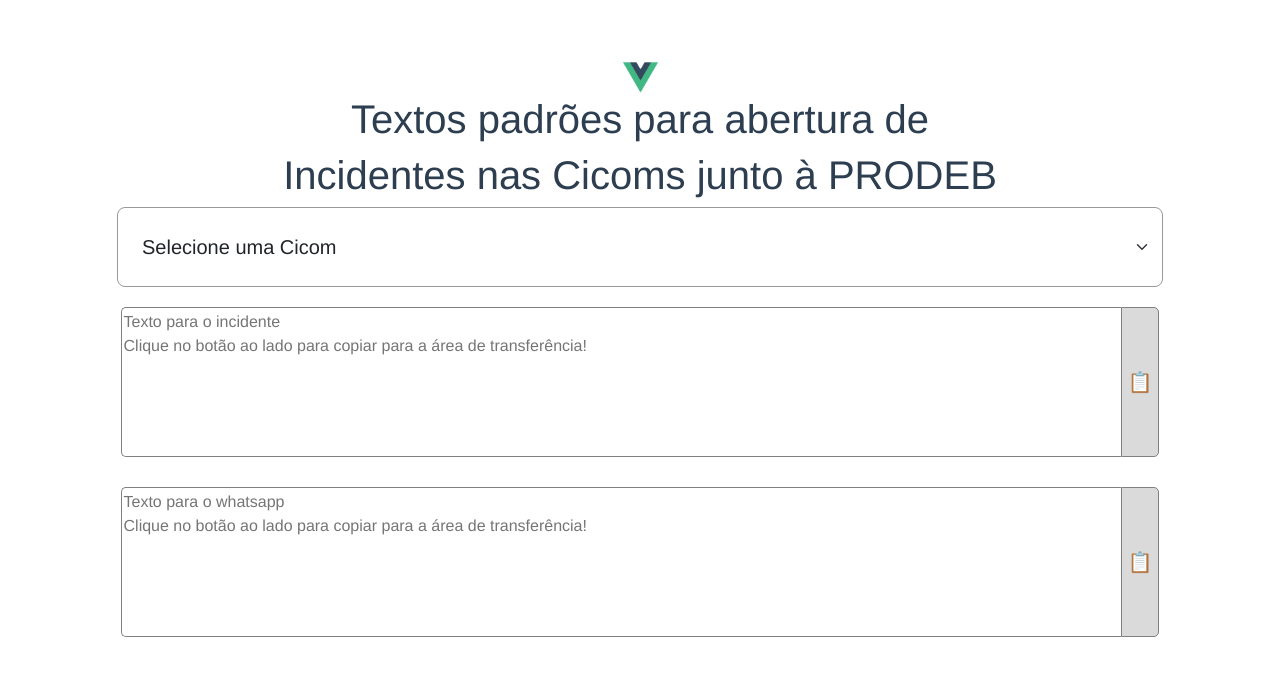
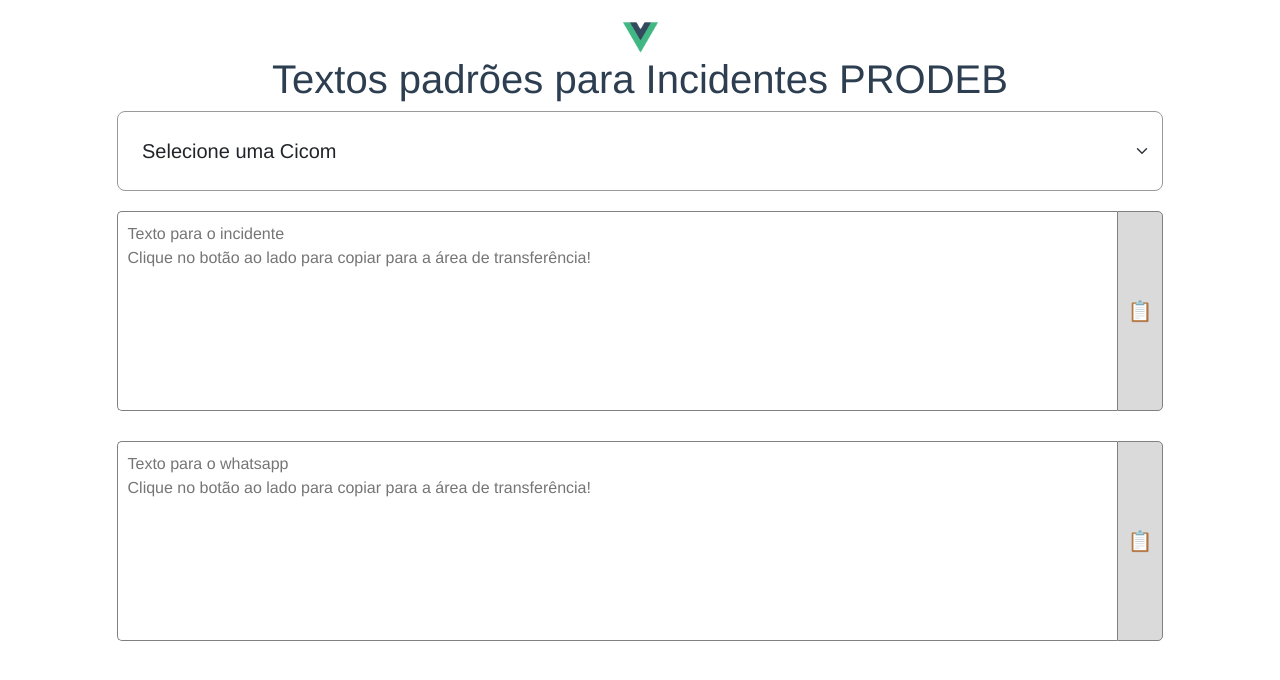
Before and after one commit to Peter-loliveira/TextGPT, a Vue app: page / in a window 1280 px wide. Shown: the top 680 px of the page. Built offline with nearby package versions, Linux system fonts and the light colour scheme.

Commit message:
Funcional
Sistema encontra-se funcional

```diff
--- a/src/App.vue
+++ b/src/App.vue
@@ -1,16 +1,14 @@
 <template>
   <div id="titulo">
     <img src="./assets/logo.png" alt="" />
-    <h1>Textos padrões para abertura de</h1>
-    <h1>Incidentes nas Cicoms junto à PRODEB</h1>
+    <h1>Textos padrões para Incidentes PRODEB</h1>
     <selectCicom @preencher="preencherCampos()" :cicoms="cicoms" />
-    <inputTexto :textoPadrao="incidente" :textoRecebido="textoInciente" />
-    <inputTexto :textoPadrao="whatsapp" :textoRecebido="textoWhatsapp" />
+    <inputTexto idTextArea="incidente" :textoRecebido="textoInciente" />
+    <inputTexto idTextArea="whatsapp" :textoRecebido="textoWhatsapp" />
   </div>
 </template>
 
 <script>
-// import HelloWorld from './components/HelloWorld.vue'
 import inputTexto from "./components/inputText.vue";
 import selectCicom from "./components/selectCicom.vue";
 import "bootstrap/dist/css/bootstrap.min.css";
@@ -22,11 +20,12 @@
     return {
       dataIncidente: "",
 
-      incidente: 'incidente',
-      whatsapp: 'whatsapp',
+      incidente: "incidente",
+      whatsapp: "whatsapp",
 
       textoInciente: "",
       textoWhatsapp: "",
+
       cicoms: [
         {
           cicom: "Alagoinhas",
@@ -168,18 +167,7 @@
     selectCicom,
   },
   methods: {
-    preencherCampos: function () {
-      this.geraHora();
-      let indiceCicom =
-        document.getElementById("lista-cicoms").selectedIndex - 1;
-
-      this.textoWhatsapp = `Foi aberto um Incidente junto à PRODEB referente à queda do link de DADOS da CICOM ${this.cicoms[
-        indiceCicom
-      ].cicom.toUpperCase()}.\nIncidente Nº: `;
-
-      // this.textoFinal = `CICOM ${this.cicoms[indexCicomSelecionada].cicom.toUpperCase()}.\nInformamos que às ${this.dataIncidente} foi constatado que o link de dados do CICOM na cidade de ${this.cicoms[this.cicomSelecionada].cicom.toUpperCase()}, do circuito ${this.cicoms[indexCicomSelecionada].circuito.toUpperCase()}, encontra-se inoperante. \nInformamos ainda que o atendimento é de emergência operando 24h e não pode parar.\nTelefone / Contato: ${this.cicoms[indexCicomSelecionada].Tel} / Coordenador ou Adjunto da CICOM.\nChamado aberto por `;
-    },
-    geraHora: function () {
+    geraHora() {
       let data = new Date();
       let dia = data.getDate();
       if (dia < 10) {
@@ -204,12 +192,29 @@
       }
       this.dataIncidente = `${hora}h${min} do dia ${dia}/${mes}/${ano}`;
     },
+
+    preencherCampos() {
+      this.geraHora();
+      const indiceCicom =
+        document.getElementById("lista-cicoms").selectedIndex - 1;
+
+      this.textoWhatsapp = `Foi aberto um Incidente junto à PRODEB referente à queda do link de DADOS da CICOM ${this.cicoms[
+        indiceCicom
+      ].cicom.toUpperCase()}.\nIncidente Nº: `;
+
+      this.textoInciente = `CICOM ${this.cicoms[
+        indiceCicom
+      ].cicom.toUpperCase()}.\nInformamos que às ${
+        this.dataIncidente
+      } foi constatado que o link de DADOS da CICOM da cidade de ${this.cicoms[
+        indiceCicom
+      ].cicom.toUpperCase()}, de circuito ${this.cicoms[
+        indiceCicom
+      ].circuito.toUpperCase()}, encontra-se inoperante. \nInformamos ainda que o atendimento é de emergência, operando 24h e não pode parar.\nTelefone / Contato: ${
+        this.cicoms[indiceCicom].Tel
+      } / Coordenador ou Adjunto da CICOM.\nChamado aberto por `;
+    },
   },
-  watch: {
-    textoWhatsapp(){
-
-    }
-  }
 };
 </script>
 
@@ -220,7 +225,7 @@
   -moz-osx-font-smoothing: grayscale;
   text-align: center;
   color: #2c3e50;
-  margin-top: 60px;
+  margin-top: 20px;
 }
 img {
   width: 35px;
--- a/src/components/inputText.vue
+++ b/src/components/inputText.vue
@@ -1,13 +1,12 @@
 <template>
   <div class="texts-area">
     <textarea
-      textoGerado
       class="textsGenerated"
       :placeholder="textoInserido"
-      :value="textoFinal"
-      :id="textoPadrao"
+      :id="idTextArea"
+      :value="exibeTexto"
     ></textarea>
-    <button class="buttons" @click="copiarTexto()">📋</button>
+    <button class="buttons" @click="copiarTexto()"> 📋 </button>
   </div>
 </template>
 
@@ -16,19 +15,25 @@
 import "bootstrap";
 export default {
   name: "inputTexto",
-  props: ["textoPadrao", 'textoRecebido'],
+  props: ["idTextArea", "textoRecebido"],
   data() {
     return {
-      textoFinal: this.textoRecebido,
-      textoInserido: `Texto para o ${this.textoPadrao}\nClique no botão ao lado para copiar para a área de transferência!`,
+      textoFinal: "",
+      textoInserido: `Texto para o ${this.idTextArea}\nClique no botão ao lado para copiar para a área de transferência!`,
     };
   },
   methods: {
     copiarTexto: function () {
-      const textoGerado = document.getElementById(this.textoPadrao)
+      const textoGerado = document.getElementById(this.idTextArea)
       navigator.clipboard.writeText(textoGerado.value)
     },
+
   },
+  computed: {
+    exibeTexto() {
+      return this.textoRecebido
+    }
+  }
 };
 </script>
 
@@ -41,6 +46,7 @@
 .textsGenerated,
 .buttons {
   border: 1px solid gray;
+  padding: 10px;
 }
 
 .buttons:hover {
@@ -50,10 +56,11 @@
 .textsGenerated {
   border-radius: 5px 0 0 5px;
   width: 1000px;
+  height: 200px;
   resize: none;
   border: 1px solid gray;
   border-right: 0px;
-  height: 150px;
+
 }
 
 .buttons {
--- a/src/components/selectCicom.vue
+++ b/src/components/selectCicom.vue
@@ -10,7 +10,7 @@
         v-for="cicom in cicoms"
         :key="cicom.circuito"
       >
-      {{ cicom.cicom.toUpperCase() }} -{{ cicom.circuito }}
+      {{ cicom.cicom.toUpperCase() }} - {{ cicom.circuito }}
       </option>
     </select>
   </div>
@@ -20,185 +20,16 @@
 export default {
   name: "selectCicom",
   props: ['cicoms'],
-  data() {
-    return {
-       // Lista de CICOMS e seus dados para a bertura do chamado
-      // cicoms: [
-      //   {
-      //     cicom: "Alagoinhas",
-      //     circuito: "ALGRG0028I",
-      //     RG: "4",
-      //     Tel: "(75)3423-9200",
-      //   },
-      //   {
-      //     cicom: "Barreiras",
-      //     circuito: "BRSRG0027I",
-      //     RG: "4",
-      //     Tel: "(77)3611-0190",
-      //   },
-      //   {
-      //     cicom: "Brumado",
-      //     circuito: "BMDRG0010I",
-      //     RG: "4",
-      //     Tel: "(77)3453-2649",
-      //   },
-      //   {
-      //     cicom: "Esplanada",
-      //     circuito: "ESPRG0006I",
-      //     RG: "4",
-      //     Tel: "(75)3413-7600",
-      //   },
-      //   {
-      //     cicom: "Euclides da Cunha",
-      //     circuito: "ECNRG0010I",
-      //     RG: "4",
-      //     Tel: "(75)32710190",
-      //   },
-      //   {
-      //     cicom: "Feira de Santana",
-      //     circuito: "FRSRG0074I",
-      //     RG: "4",
-      //     Tel: "(75)3224-0918",
-      //   },
-      //   {
-      //     cicom: "Guanambi",
-      //     circuito: "GMBRG0014I",
-      //     RG: "4",
-      //     Tel: "(77)3451-5399",
-      //   },
-      //   {
-      //     cicom: "Ibotirama",
-      //     circuito: "ITMRG0006I",
-      //     RG: "4",
-      //     Tel: "(77)3698-6500",
-      //   },
-      //   {
-      //     cicom: "Irecê",
-      //     circuito: "IRCRG0019I",
-      //     RG: "4",
-      //     Tel: "(74)3641-5935",
-      //   },
-      //   {
-      //     cicom: "Itaberaba",
-      //     circuito: "ITRRG0018I",
-      //     RG: "4",
-      //     Tel: "(75)3251-8450",
-      //   },
-      //   {
-      //     cicom: "Itabuna",
-      //     circuito: "ITBRG0036I",
-      //     RG: "4",
-      //     Tel: "(73)32141500",
-      //   },
-      //   {
-      //     cicom: "Jequié",
-      //     circuito: "JQERG0035I",
-      //     RG: "4",
-      //     Tel: "(73)3528-3900",
-      //   },
-      //   {
-      //     cicom: "Juazeiro",
-      //     circuito: "JUARG0041I",
-      //     RG: "4",
-      //     Tel: "(74)3611-9230",
-      //   },
-      //   {
-      //     cicom: "Paulo Afonso",
-      //     circuito: "PAFRG0023I",
-      //     RG: "4",
-      //     Tel: "(75)3281-8900",
-      //   },
-      //   {
-      //     cicom: "Porto Seguro",
-      //     circuito: "PSGRG0020I",
-      //     RG: "4",
-      //     Tel: "(73)3268-9330",
-      //   },
-      //   {
-      //     cicom: "Santa Maria da Vitoria",
-      //     circuito: "SMVRG0014I",
-      //     RG: "4",
-      //     Tel: "(77)3483-6549",
-      //   },
-      //   {
-      //     cicom: "Santo Antônio de Jesus",
-      //     circuito: "SAJRG0016I",
-      //     RG: "4",
-      //     Tel: "(75)3631-8450",
-      //   },
-      //   {
-      //     cicom: "Senhor do Bonfim",
-      //     circuito: "SDBRG0018I",
-      //     RG: "4",
-      //     Tel: "(74)3541-3995",
-      //   },
-      //   {
-      //     cicom: "Serrinha",
-      //     circuito: "SRRRG0019I",
-      //     RG: "4",
-      //     Tel: "(75) 3261-8247",
-      //   },
-      //   {
-      //     cicom: "Teixeira de Freitas",
-      //     circuito: "TXFRG0020I",
-      //     RG: "4",
-      //     Tel: "(73)3165-2199",
-      //   },
-      //   {
-      //     cicom: "Valença",
-      //     circuito: "VLCRG0018I",
-      //     RG: "4",
-      //     Tel: "(75)36433400",
-      //   },
-      //   {
-      //     cicom: "Vitoria da Conquista",
-      //     circuito: "VCARG0038I",
-      //     RG: "4",
-      //     Tel: "(77) 3420-8800",
-      //   },
-      // ],
-
-    };
-  },
   methods: {
-    // gerarTexto: function () {
-    //   const lista = document.getElementById("lista-cicoms");
-    //   this.indexCicomSelecionada = lista.selectedIndex - 1;
-    //   this.geraHora()
-    //   this.textoFinal = `CICOM ${this.cicoms[this.indexCicomSelecionada].cicom.toUpperCase()}.\nInformamos que às ${this.dataIncidente} foi constatado que o link de dados do CICOM na cidade de ${this.cicoms[this.indexCicomSelecionada].cicom.toUpperCase()}, do circuito ${this.cicoms[this.indexCicomSelecionada].circuito.toUpperCase()}, encontra-se inoperante. \nInformamos ainda que o atendimento é de emergência operando 24h e não pode parar.\nTelefone / Contato: ${this.cicoms[this.indexCicomSelecionada].Tel} / Coordenador ou Adjunto da CICOM.\nChamado aberto por `;
-    //   this.whatsappFinal = `Foi aberto um Incidente junto à PRODEB referente à queda do link de DADOS da CICOM ${this.cicoms[this.indexCicomSelecionada].cicom.toUpperCase()}.\nIncidente Nº: `;
-    //   this.preencherCamposTexto()
-
-    // },
-    // geraHora: function() {
-    //   let data = new Date();
-    //   let dia = data.getDate();
-    //   if (dia < 10) {
-    //     dia = "0" + dia;
-    //   }
-
-    //   let mes = data.getMonth() + 1;
-    //   if (mes < 10) {
-    //     mes = "0" + mes;
-    //   }
-
-    //   let ano = data.getFullYear();
-
-    //   let hora = data.getHours();
-    //   if (hora < 10) {
-    //     hora = "0" + hora;
-    //   }
-
-    //   let min = data.getMinutes();
-    //   if (min < 10) {
-    //     min = "0" + min;
-    //   }
-    //   this.dataIncidente =  `${hora}h${min} do dia ${dia}/${mes}/${ano}`
-    // },
-    preencherCamposTexto: function() {
+    preencherCamposTexto() {
+    const select = document.getElementById('lista-cicoms').selectedIndex
+    if (select === 0 ){
+      return
+    } else {
       this.$emit('preencher')
     }
 
+    }
   },
 };
 </script>
```
